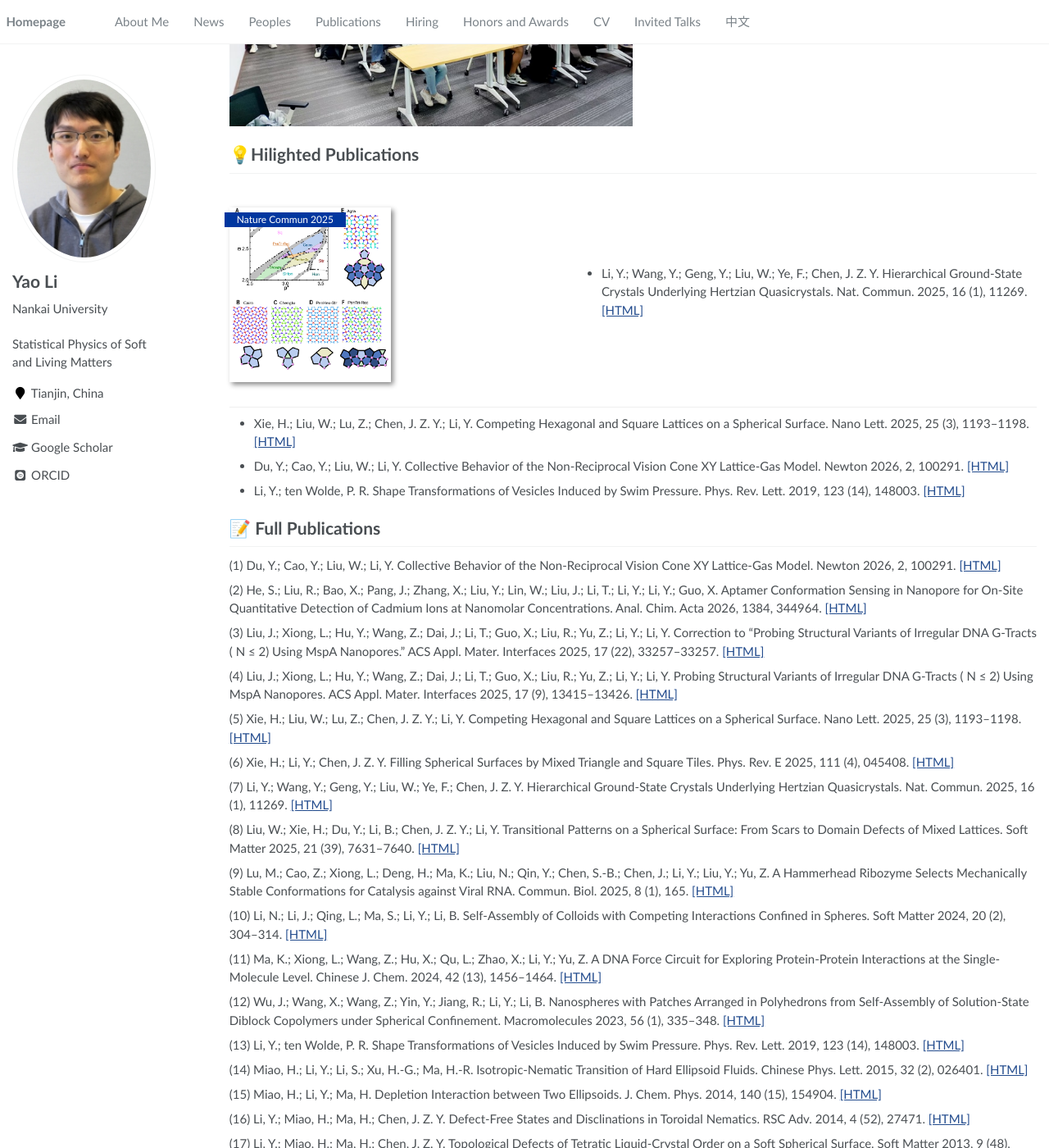
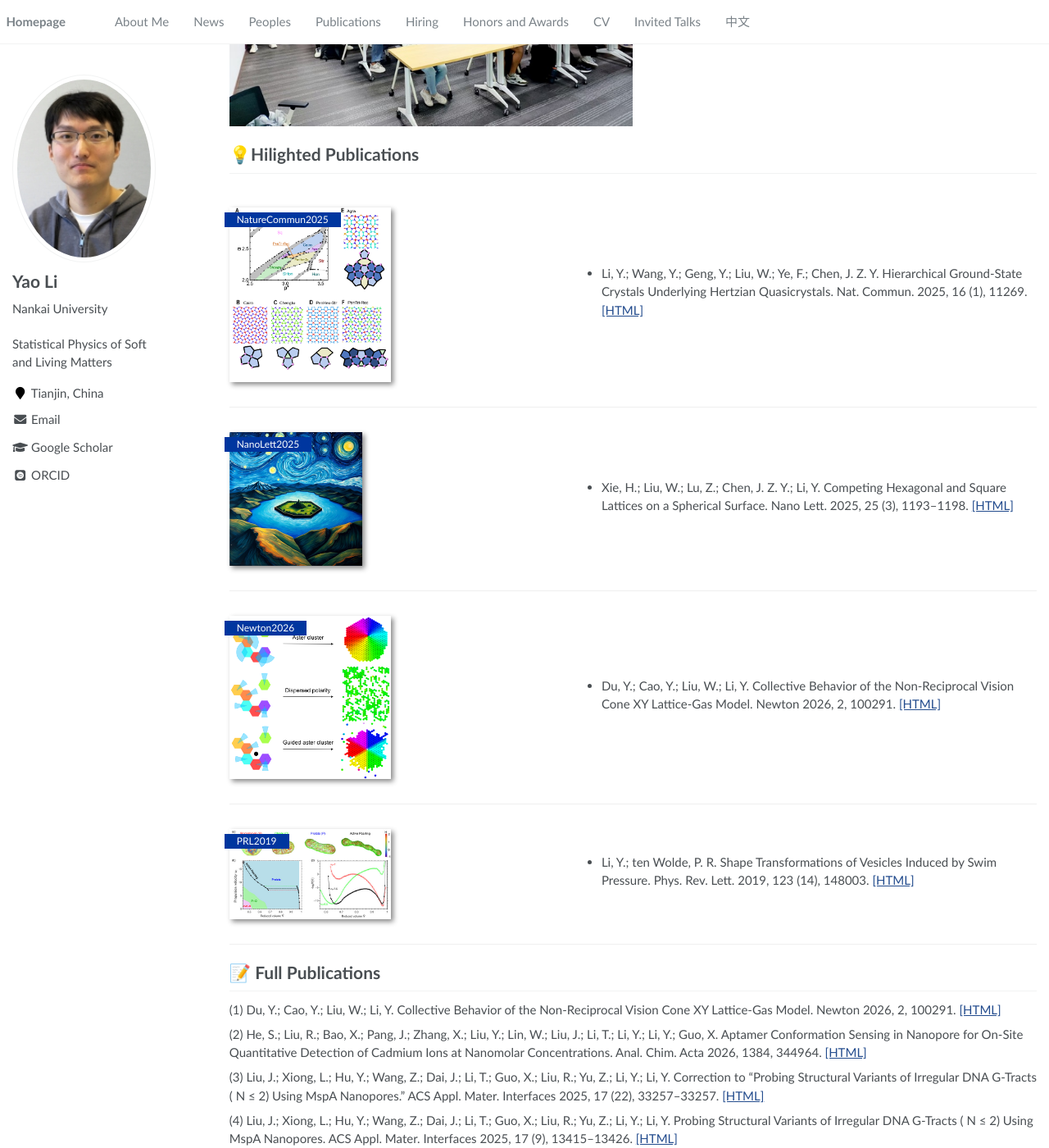
Before and after one commit to lliyao/lliyao.github.io, a Jekyll site: the page built from _pages/about.md, in a window 1280 px wide and 1400 px high, scrolled down 823 px. Shown: the whole window at 82% size. Built offline with Jekyll 4.4.1, drawn with Linux system fonts in a browser that asks for light colours; some web fonts are replaced.

Commit message:
PUB imageUpload

```diff
--- a/_pages/about.md
+++ b/_pages/about.md
@@ -45,20 +45,33 @@ Applications will be reviewed on a rolling basis until the positions are filled.
 
 
 # 💡Hilighted Publications
-<div class='paper-box'><div class='paper-box-image'><div><div class="badge">Nature Commun 2025</div><img src='images/NatureCommun2025.png' alt="sym" width="50%"></div></div>
+
+<div class='paper-box'><div class='paper-box-image'><div><div class="badge">NatureCommun2025</div><img src='images/NatureCommun2025.png' alt="sym" width="50%"></div></div>
 <div class='paper-box-text' markdown="1">
-
-
 - Li, Y.; Wang, Y.; Geng, Y.; Liu, W.; Ye, F.; Chen, J. Z. Y. Hierarchical Ground-State Crystals Underlying Hertzian Quasicrystals. Nat. Commun. 2025, 16 (1), 11269. [[HTML]](https://doi.org/10.1038/s41467-025-66158-0)
-
 </div>
 </div>
 
+
+<div class='paper-box'><div class='paper-box-image'><div><div class="badge">NanoLett2025</div><img src='images/NanoLett2025.png' alt="sym" width="50%"></div></div>
+<div class='paper-box-text' markdown="1">
 - Xie, H.; Liu, W.; Lu, Z.; Chen, J. Z. Y.; Li, Y. Competing Hexagonal and Square Lattices on a Spherical Surface. Nano Lett. 2025, 25 (3), 1193–1198. [[HTML]](https://doi.org/10.1021/acs.nanolett.4c05865)
+</div>
+</div>
 
+<div class='paper-box'><div class='paper-box-image'><div><div class="badge">Newton2026</div><img src='images/Newton2026.png' alt="sym" width="50%"></div></div>
+<div class='paper-box-text' markdown="1">
 - Du, Y.; Cao, Y.; Liu, W.; Li, Y. Collective Behavior of the Non-Reciprocal Vision Cone XY Lattice-Gas Model. Newton 2026, 2, 100291. [[HTML]](https://doi.org/10.1016/j.newton.2025.100291)
+</div>
+</div>
 
+
+<div class='paper-box'><div class='paper-box-image'><div><div class="badge">PRL2019</div><img src='images/PRL2019.png' alt="sym" width="50%"></div></div>
+<div class='paper-box-text' markdown="1">
 - Li, Y.; ten Wolde, P. R. Shape Transformations of Vesicles Induced by Swim Pressure. Phys. Rev. Lett. 2019, 123 (14), 148003. [[HTML]](https://doi.org/10.1103/PhysRevLett.123.148003)
+</div>
+</div>
+
 
 # 📝 Full Publications
 (1) Du, Y.; Cao, Y.; Liu, W.; Li, Y. Collective Behavior of the Non-Reciprocal Vision Cone XY Lattice-Gas Model. Newton 2026, 2, 100291. [[HTML]](https://doi.org/10.1016/j.newton.2025.100291)
```
Also changed, not shown: images/NanoLett2025.png (added), images/Newton2026.png (added), images/PRL2019.png (added).
